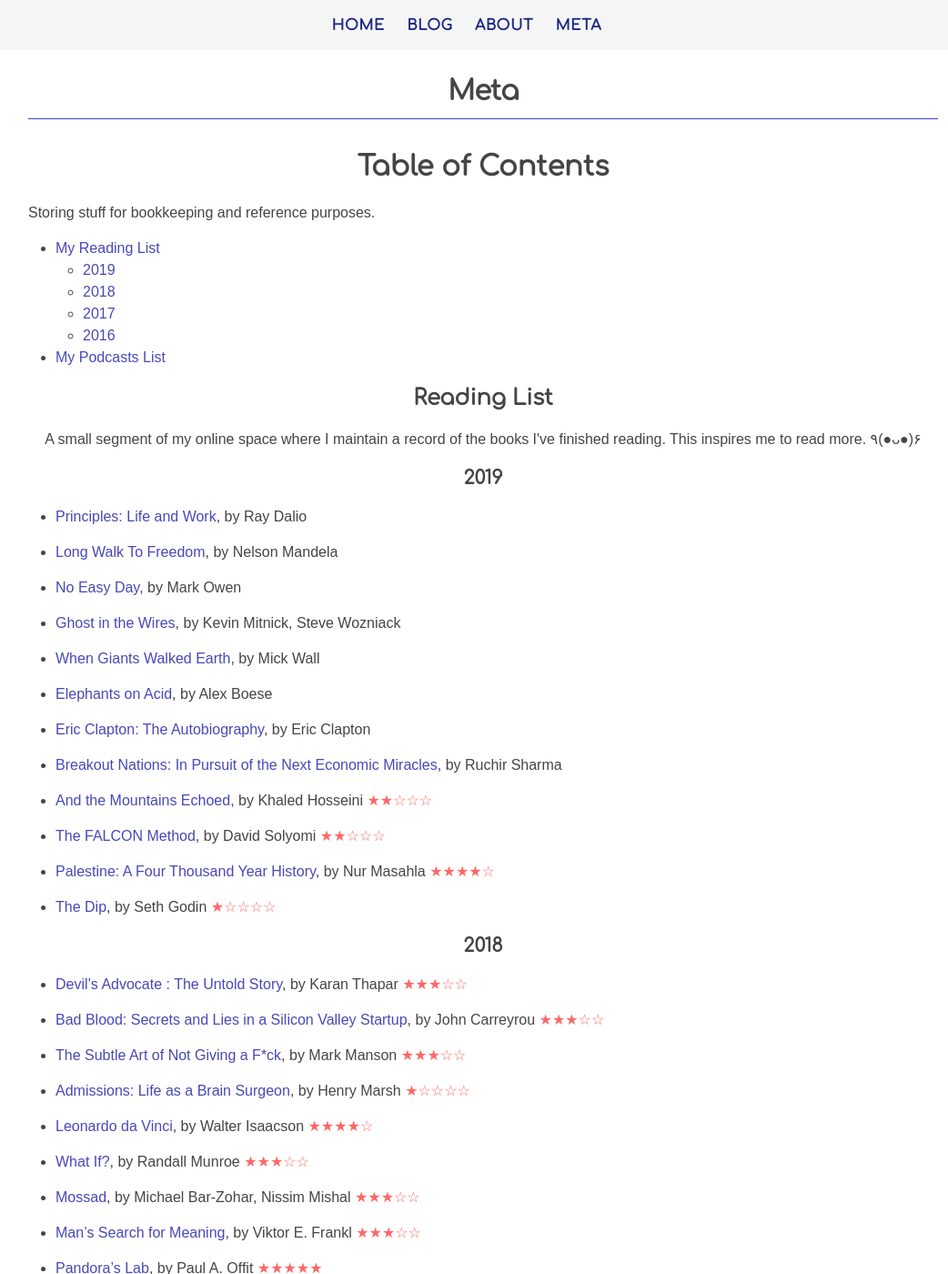
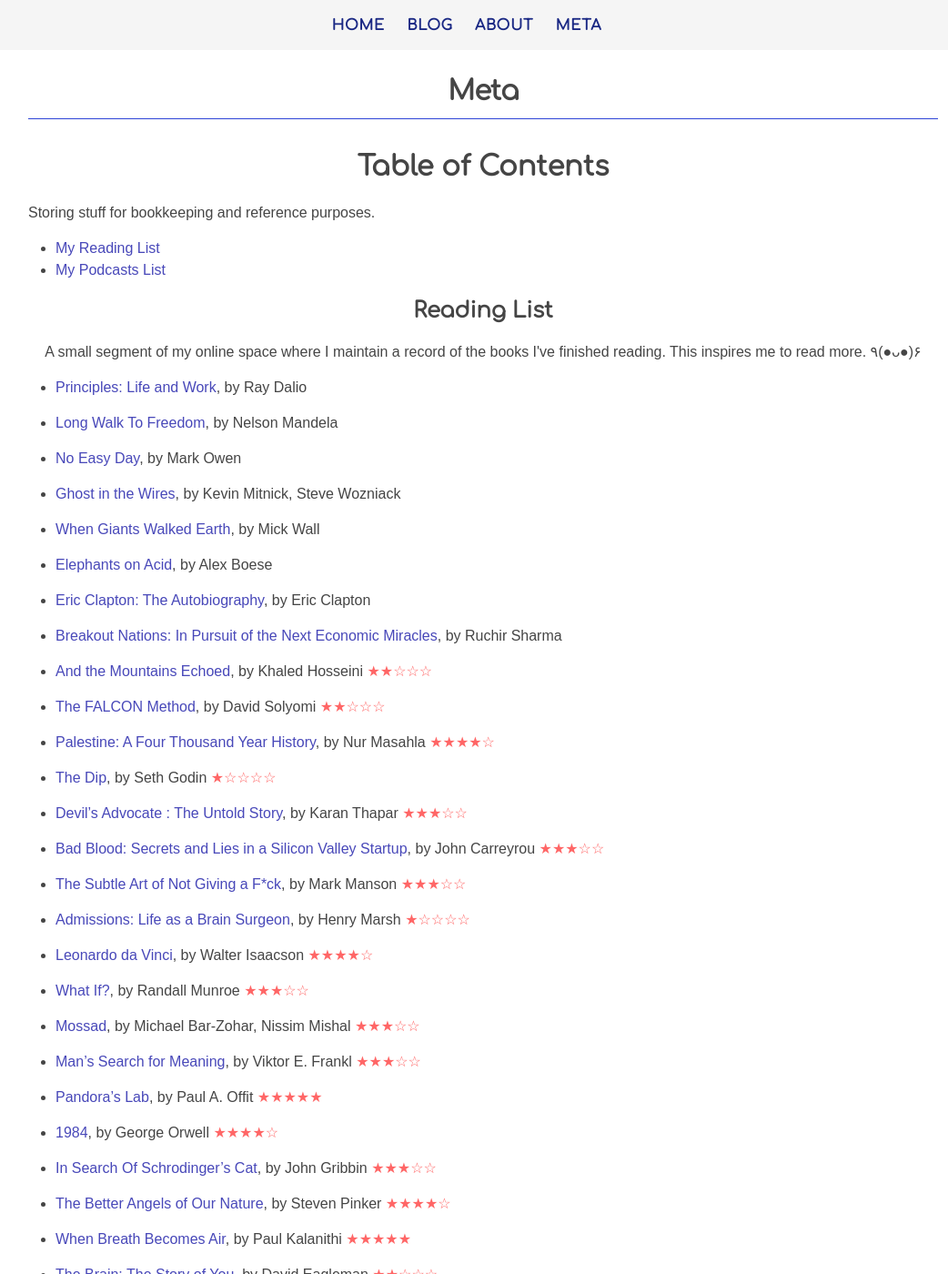
Before and after one commit to lprimeroo/saruftw.github.io.old, a Jekyll site: the page built from meta.md, in a window 1280 px wide and 1400 px high. Shown: the whole window at 91% size, without its empty margins (109-1151 px from the left). Built offline with Jekyll 4.4.1, drawn with Linux system fonts in a browser that asks for light colours; nearby versions of some CDN libraries.

Commit message:
Update meta.md

```diff
--- a/meta.md
+++ b/meta.md
@@ -11,10 +11,6 @@ permalink: /meta/
 </p>
 
 * [My Reading List](#reading-list)
-	* [2019](#2019)
-	* [2018](#2018)
-	* [2017](#2017)
-	* [2016](#2016)
 * [My Podcasts List](#podcasts-list)
 
 
@@ -23,8 +19,6 @@ permalink: /meta/
 <p align="center">
   A small segment of my online space where I maintain a record of the books I've finished reading. This inspires me to read more. ٩(●ᴗ●)۶
 </p>
-
-### 2019
 
 * <a href="https://www.amazon.com/Principles-Life-Work-Ray-Dalio/dp/1501124021">Principles: Life and Work</a>, by Ray Dalio
 
@@ -50,10 +44,7 @@ permalink: /meta/
 
 * <a href="https://www.amazon.com/Dip-Little-Book-Teaches-Stick/dp/1591841666">The Dip</a>, by Seth Godin<span class="rating">  &#9733;&#9734;&#9734;&#9734;&#9734;</span>
 
-### 2018
-
 * <a href="https://www.amazon.com/Devils-Advocate-Untold-Karan-Thapar/dp/9352779843/ref=sr_1_1?ie=UTF8&qid=1539192518&sr=8-1&keywords=devils+advocate+karan+thapar">Devil's Advocate : The Untold Story</a>, by Karan Thapar<span class="rating">  &#9733;&#9733;&#9733;&#9734;&#9734;</span>
-
 
 * <a href="https://www.amazon.com/Bad-Blood-Secrets-Silicon-Startup/dp/152473165X/ref=sr_1_1?ie=UTF8&qid=1545123183&sr=8-1&keywords=bad+blood">Bad Blood: Secrets and Lies in a Silicon Valley Startup</a>, by John Carreyrou<span class="rating">  &#9733;&#9733;&#9733;&#9734;&#9734;</span>
 
@@ -73,11 +64,6 @@ permalink: /meta/
 
 * <a href="https://www.amazon.com/1984-Signet-Classics-George-Orwell/dp/0451524934/ref=sr_1_1?ie=UTF8&qid=1512240567&sr=8-1&keywords=1984">1984</a>, by George Orwell<span class="rating">  &#9733;&#9733;&#9733;&#9733;&#9734;</span>
 
-
-
-### 2017
-
-
 * <a href="https://www.amazon.com/Search-Schrodingers-Cat-Updated-Gribbin/dp/B00C6OM9V6/ref=sr_1_2?ie=UTF8&qid=1505757323&sr=8-2&keywords=In+Search+Of+Schrodinger%27s+Cat">In Search Of Schrodinger's Cat</a>, by John Gribbin<span class="rating">  &#9733;&#9733;&#9733;&#9734;&#9734;</span>
 
 * <a href="https://www.amazon.com/Better-Angels-Our-Nature-Violence/dp/0143122010/ref=sr_1_1?ie=UTF8&qid=1499622864&sr=8-1&keywords=The+Better+Angels+of+Our+Nature">The Better Angels of Our Nature</a>, by Steven Pinker<span class="rating">  &#9733;&#9733;&#9733;&#9733;&#9734;</span>
@@ -87,9 +73,6 @@ permalink: /meta/
 * <a href="https://www.amazon.com/Brain-Story-You-David-Eagleman/dp/0525433449/ref=sr_1_1?ie=UTF8&qid=1499618721&sr=8-1&keywords=The+Brain%3A+The+Story+of+You">The Brain: The Story of You</a>, by David Eagleman<span class="rating">  &#9733;&#9733;&#9734;&#9734;&#9734;</span>
 
 * <a href="https://www.amazon.com/Old-Man-Sea-Ernest-Hemingway/dp/0684801221/ref=sr_1_1?ie=UTF8&qid=1499619002&sr=8-1&keywords=The+Old+Man+and+the+Sea">The Old Man and the Sea</a>, by Ernest Hemingway<span class="rating">  &#9733;&#9733;&#9733;&#9734;&#9734;</span>
-
-
-### 2016
 
 * <a href="https://www.amazon.com/Thousand-Splendid-Suns-Khaled-Hosseini/dp/159448385X/ref=sr_1_1?ie=UTF8&qid=1499619223&sr=8-1&keywords=A+Thousand+Splendid+Suns">A Thousand Splendid Suns</a>, by Khaled Hosseini<span class="rating">  &#9733;&#9733;&#9733;&#9734;&#9734;</span>
 
```
